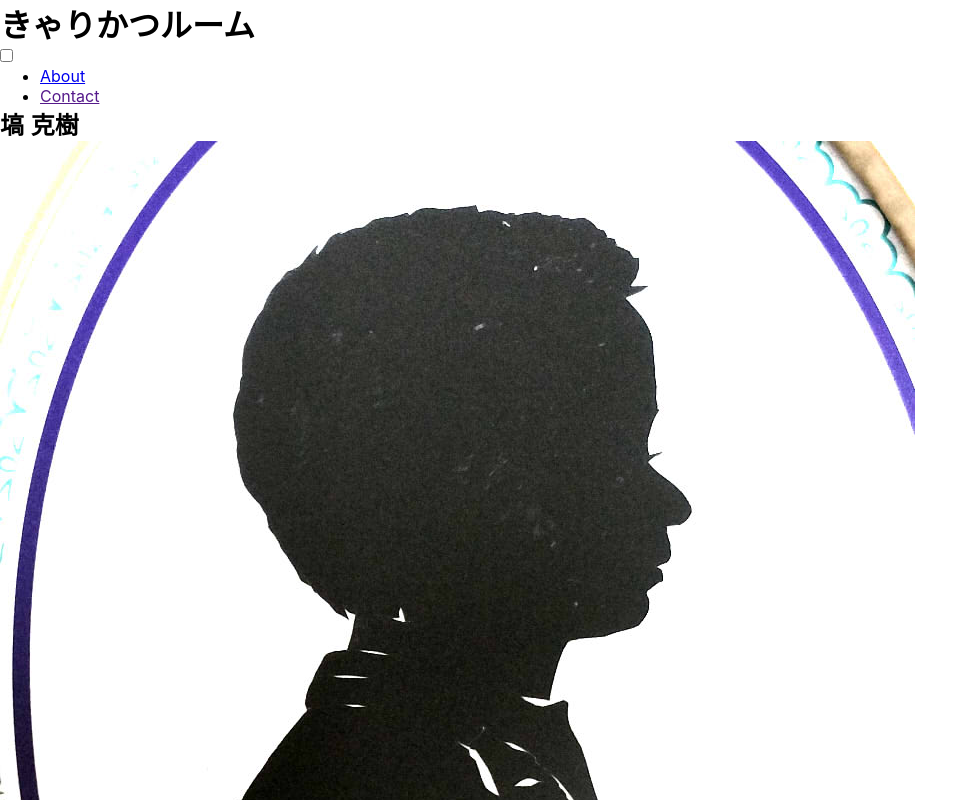
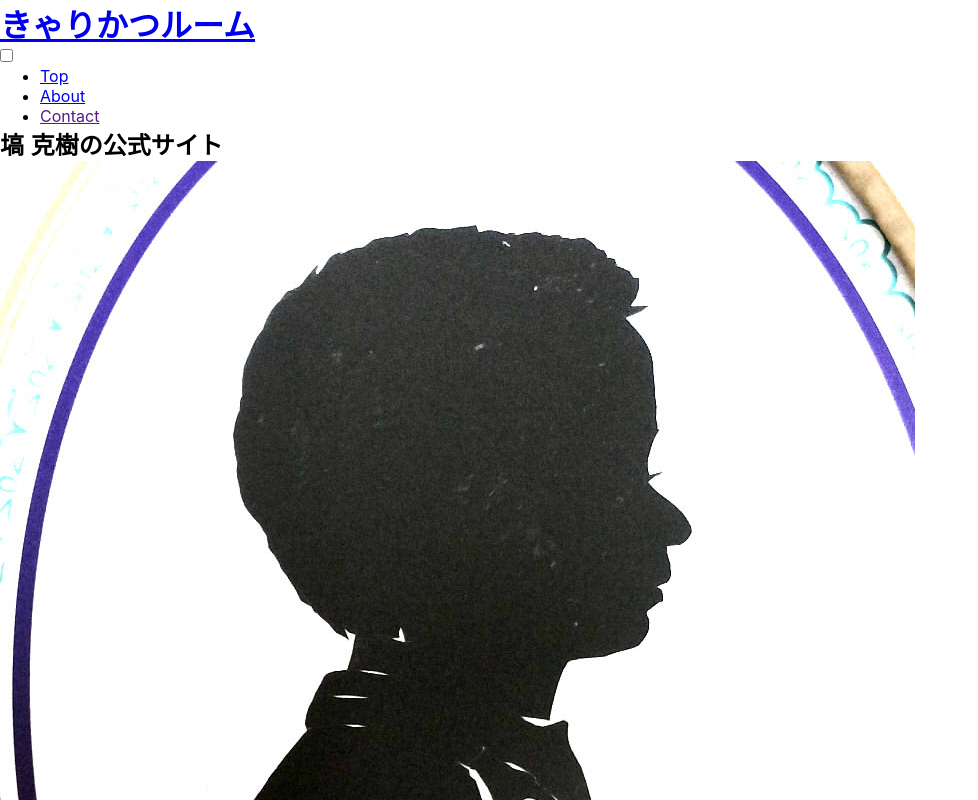
Before and after one commit to hungrykirby/my_site_vue, a Nuxt app: page /about in a window 1280 px wide. Shown: the top 800 px of the page, without its empty margins (0-978 px from the left). Built offline with nearby package versions, Linux system fonts and the light colour scheme.

Commit message:
微修正

```diff
--- a/assets/markdown/selfintroduce.md
+++ b/assets/markdown/selfintroduce.md
@@ -1,5 +1,3 @@
-## 塙克樹の公式サイト
-
 ### 塙克樹とは？
 
 ハード、ソフト、サーバ、フロントなど割と幅広く遊んだ経験がある。
@@ -33,11 +31,20 @@
 自分の経験を何かに生かしたい。
 
 テクノロジーでメンタルヘルスの問題を解決したいと考えているが、
+
 - **解決に対する案がまったくないこと**
 - **(双極性障害の波から)継続が難しいこと**
 - **何度もいろいろ挑戦しようとして途中で投げ出してしまった経験があること**
-などからうまくいっていない
+
+
+などからうまくいっていない。
 
 ### このサイト何？
 
-もともとドメインにある通り、`Ruby on Sinatrta`でサイトを構築していたが、デザインに納得がいかなくなったこと`Heroku`の代金が地味にかかること、`Vue`など(`jQuery`以外の)フロントの勉強もしたくなったことから`Nuxt` `Vue` `contentful`などモダンな技術を導入した。
+もともとドメインにある通り、`Ruby on Sinatrta`でサイトを構築していたが、
+
+- デザインに納得がいかなくなったこと
+- `Heroku`の代金が地味にかかること
+- `Vue`など(`jQuery`以外の)フロントの勉強もしたくなったこと
+
+から`Nuxt` `Vue` `contentful`などモダンな技術を導入した。
--- a/assets/scss/_base.scss
+++ b/assets/scss/_base.scss
@@ -13,7 +13,7 @@ section a {
   margin: auto;
   padding-top: $header-height;
 }
-.slug {
+.container {
   & > *{
     padding: 12px 0px;
   }
@@ -123,6 +123,10 @@ header {
     p, a, h1{
       font-size: 1.6rem;
     }
+    a {
+      text-decoration: none;
+      color: black;
+    }
   }
 
   // スマホハンバーガーメニュー
@@ -165,7 +169,7 @@ header {
         left: 0;
         z-index: 9999;/*最前面に*/
         width: 100%;
-        height: 100px;
+        height: 150px;
         background: #fff;/*背景色*/
         transition: .3s ease-in-out;
         -webkit-transform: translateY(calc(-105% - #{$header-height}));
--- a/assets/scss/_work.scss
+++ b/assets/scss/_work.scss
@@ -1,4 +1,4 @@
-.slug{
+.slug.work{
   .right {
     float: right;
   }
--- a/components/common/TheHeader.vue
+++ b/components/common/TheHeader.vue
@@ -1,7 +1,7 @@
 <template>
 	<header class="header">
 		<div class="header-title">
-			<h1>きゃりかつルーム</h1>
+			<h1><a href="/">きゃりかつルーム</a></h1>
 		</div>
 		<nav>
 			<input id="nav-input" type="checkbox" class="nav-unshown">
@@ -13,6 +13,9 @@
 			<div id="nav-content">
 				<ul>
 					<li>
+						<a href="/">Top</a>
+					</li>
+					<li>
 						<nuxt-link to="/about">About</nuxt-link>
 					</li>
 					<li>
--- a/pages/about.vue
+++ b/pages/about.vue
@@ -1,6 +1,6 @@
 <template>
   <section class="about container slug">
-    <h2 class="">塙 克樹</h2>
+    <h2 class="">塙 克樹の公式サイト</h2>
     <img
       :src="defaultEyeCatch"
       alt="塙克樹のよくわからない画像" srcset=""
```
